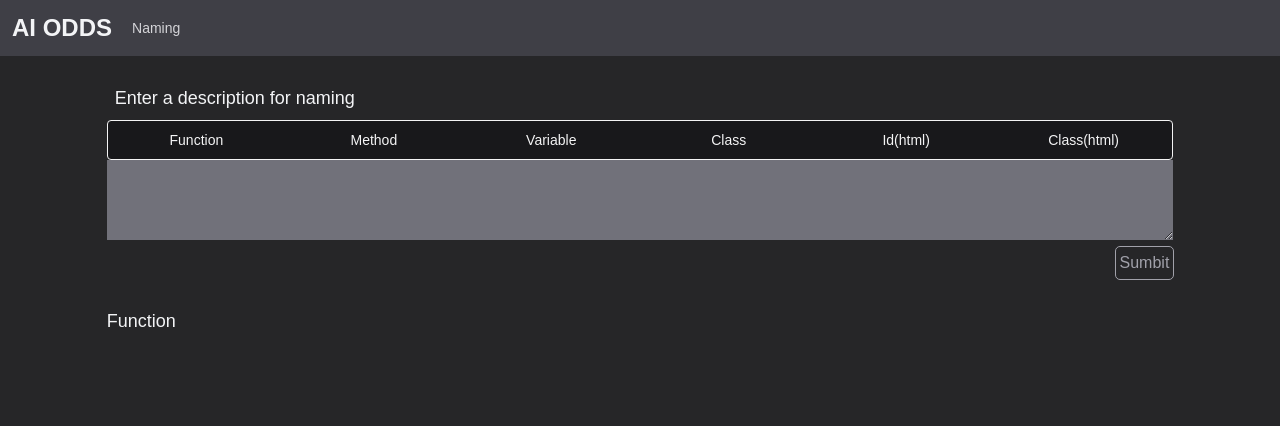
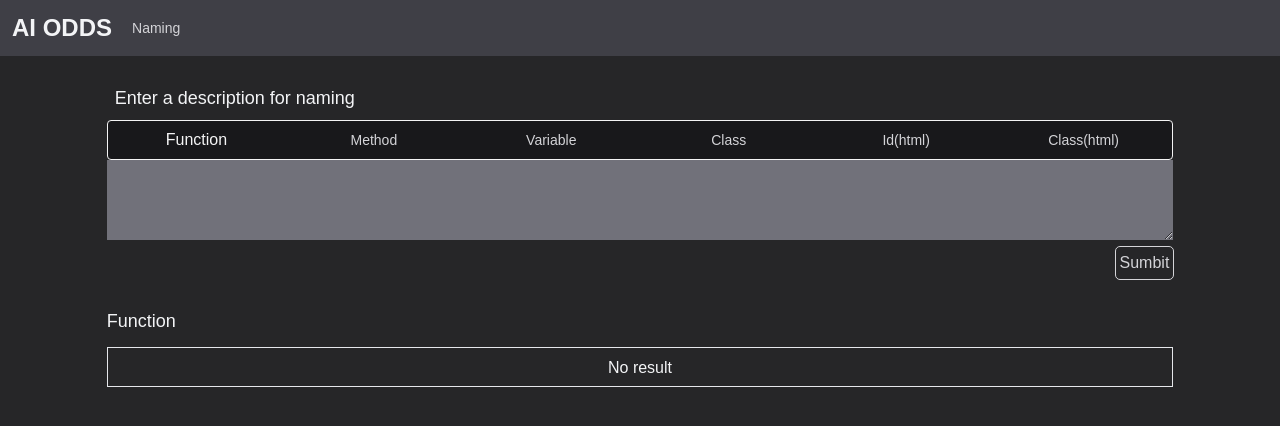
Before and after one commit to Mingyu3/ai-odds, a Next.js app: page / in a window 1280 px wide. Shown: the top 426 px of the page. Built offline with nearby package versions, Linux system fonts and the light colour scheme.

Commit message:
feat: add a copy alert popup

```diff
--- /dev/null
+++ b/pages/components/CopyAlert.tsx
@@ -0,0 +1,13 @@
+import React from 'react';
+
+const CopyAlert = () => {
+	return (
+		<div className='fixed flex justify-center w-full mt-2'>
+			<div className='rounded-2xl px-4 py-1 text-zinc-300 bg-zinc-900'>
+				Copied
+			</div>
+		</div>
+	);
+};
+
+export default CopyAlert;
--- a/pages/index.tsx
+++ b/pages/index.tsx
@@ -1,5 +1,6 @@
 import Head from 'next/head';
-import React, { useState } from 'react';
+import React, { useEffect, useState } from 'react';
+import CopyAlert from './components/CopyAlert';
 
 const Identifiers = [
 	'Function',
@@ -14,6 +15,7 @@ export default function Home() {
 	const [description, setDescription] = useState('');
 	const [result, setResult] = useState([]);
 	const [selectedIdentifier, setSelectedIdentifier] = useState('Function');
+	const [textCopied, setTextCopied] = useState(false);
 
 	function handleTextarea(event: React.ChangeEvent<HTMLTextAreaElement>) {
 		setDescription(event.target.value);
@@ -62,6 +64,7 @@ export default function Home() {
 			.writeText(text)
 			.then(() => {
 				console.log('copied');
+				setTextCopied(true);
 			})
 			.catch((error) => {
 				console.error('copy error: ' + error);
@@ -81,6 +84,12 @@ export default function Home() {
 			</p>
 		);
 	};
+
+	useEffect(() => {
+		setTimeout(() => {
+			setTextCopied(false);
+		}, 2000);
+	}, [textCopied]);
 
 	return (
 		<>
@@ -102,18 +111,27 @@ export default function Home() {
 				</nav>
 			</header>
 
+			{textCopied && <CopyAlert />}
+
 			<main className='flex flex-col items-center mt-5'>
 				<form className='w-10/12' onSubmit={handleSubmit}>
 					<p className='p-2 text-lg text-gray-100'>
 						Enter a description for naming
 					</p>
-					<ul className='flex items-center w-full border rounded border-zinc-100 bg-zinc-900 text-zinc-100 cursor-pointer h-10'>
+					<ul className='flex items-center w-full border rounded border-zinc-100 bg-zinc-900 cursor-pointer h-10'>
 						{Identifiers.map((item, idx) => (
 							<li
 								key={idx}
 								onClick={() => setSelectedIdentifier(item)}
-								className='w-full text-sm text-center transition ease-in-out duration-300 hover:scale-110 '>
-								<div className='active:text-zinc-300'>{item}</div>
+								className='w-full text-center transition ease-in-out duration-300 hover:scale-110 '>
+								<div
+									className={
+										selectedIdentifier === item
+											? 'text-md text-zinc-100'
+											: 'text-sm text-zinc-300'
+									}>
+									{item}
+								</div>
 							</li>
 						))}
 					</ul>
@@ -127,17 +145,19 @@ export default function Home() {
 							rows={3}></textarea>
 					</label>
 					<div className='text-right'>
-						<button type='submit' className='text-zinc-400 p-1 rounded '>
+						<button
+							type='submit'
+							className='text-zinc-300 p-1 rounded hover:bg-zinc-900 hover:text-zinc-400 active:text-zinc-200'>
 							Sumbit
 						</button>
 					</div>
 				</form>
 				<div className='w-10/12 text-gray-100 mt-4'>
 					<h3 className='py-3'>{selectedIdentifier}</h3>
-					<div className='flex flex-row justify-around p-2'>
-						{result.map((text, index) => (
-							<Name key={index} name={text} />
-						))}
+					<div className='flex flex-row justify-around border h-10 p-2'>
+						{!result[0]
+							? 'No result'
+							: result.map((text, index) => <Name key={index} name={text} />)}
 					</div>
 				</div>
 			</main>
```
